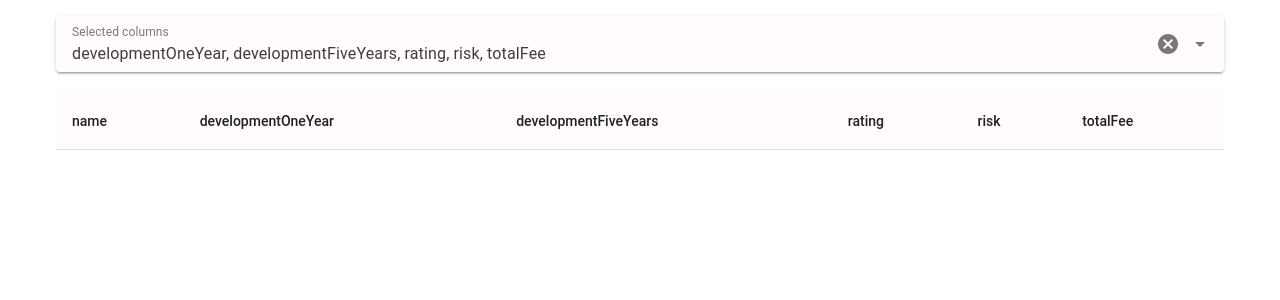
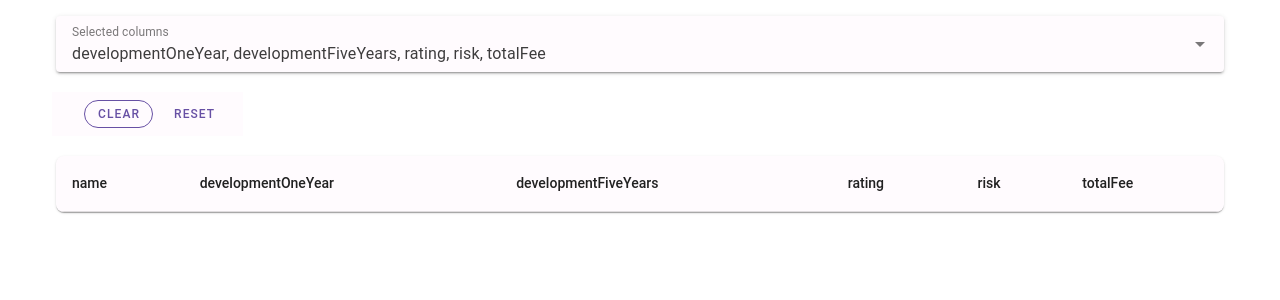
Before and after one commit to robinjac/avanza-portfolio-tool, a Vue app: page / in a window 1280 px wide. Shown: the top 300 px of the page. Built offline with nearby package versions, Linux system fonts and the light colour scheme.

Commit message:
Adjust layout with grids

```diff
--- a/src/App.vue
+++ b/src/App.vue
@@ -33,15 +33,30 @@ export default {
 
 <template>
   <v-container>
+    <v-row>
+      <v-col>
         <v-select
-      clearable
           label="Selected columns"
           :items="availableColumns"
           :model-value="selectedColumns"
           @update:model-value="handleSelect"
           multiple
           variant="solo"
+          hide-details
         ></v-select>
+      </v-col>
+    </v-row>
+
+    <v-row align="end">
+      <v-sheet class="pa-2 ma-2">
+        <v-btn class="ml-6" size="small" variant="outlined"> Clear </v-btn>
+        <v-btn class="mx-2" size="small" variant="text"> Reset </v-btn>
+      </v-sheet>
+    </v-row>
+
+    <v-row>
+      <v-col>
+        <v-card>
           <v-table>
             <thead>
               <tr>
@@ -60,5 +75,8 @@ export default {
               </tr>
             </tbody>
           </v-table>
+        </v-card>
+      </v-col>
+    </v-row>
   </v-container>
 </template>
```
Lines whose indentation alone changed are shown as unchanged.
